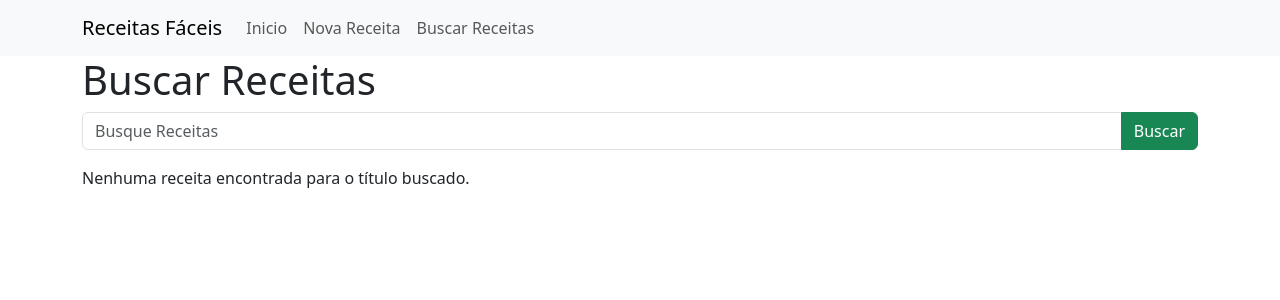
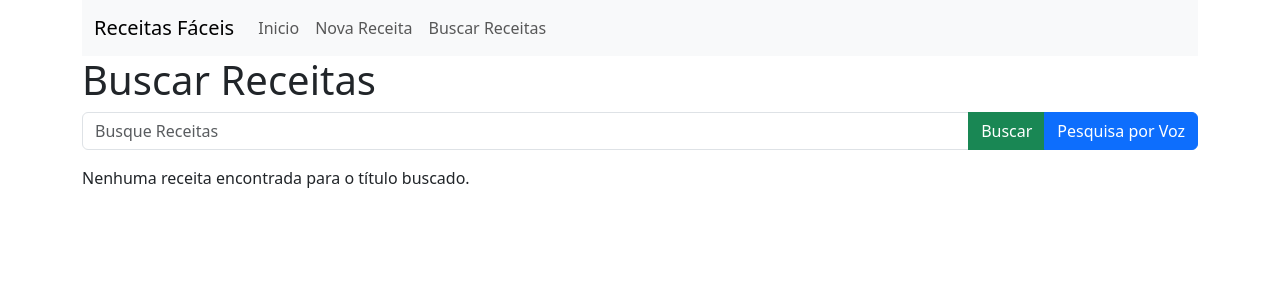
Before and after one commit to Theendringer/Receitas-F-ceis, a React (Create React App) app: page /buscarreceita in a window 1280 px wide. Shown: the top 300 px of the page. Built offline with nearby package versions, Linux system fonts and the light colour scheme.

Commit message:
Update buscarReceita.js

```diff
--- a/src/Componets/buscarReceita.js
+++ b/src/Componets/buscarReceita.js
@@ -1,4 +1,4 @@
-import React, { useState } from 'react';
+import React, { useState, useRef } from 'react';
 import Navbar from './navbar';
 import Button from 'react-bootstrap/Button';
 import Form from 'react-bootstrap/Form';
@@ -29,17 +29,46 @@ function buscarReceitasPorTitulo(tituloBuscado) {
 function BuscarReceitas() {
   const [resultadoBusca, setResultadoBusca] = useState([]);
   const [tituloBuscado, setTituloBuscado] = useState('');
+  const [textoReconhecido, setTextoReconhecido] = useState('');
+  const recognition = useRef(null);
 
   const handleBusca = () => {
     const resultado = buscarReceitasPorTitulo(tituloBuscado);
     setResultadoBusca(resultado);
   };
 
+  const handleVoiceSearch = () => {
+    if (!('webkitSpeechRecognition' in window)) {
+      alert('Seu navegador não suporta a API de reconhecimento de voz.');
+      return;
+    }
+
+    recognition.current = new window.webkitSpeechRecognition();
+    recognition.current.continuous = false;
+    recognition.current.interimResults = false;
+    recognition.current.lang = 'pt-BR';
+
+    recognition.current.onresult = (event) => {
+      const transcript = event.results[0][0].transcript;
+      setTextoReconhecido(transcript);
+      setTituloBuscado(transcript);
+      handleBusca(transcript); // Realiza a busca ao reconhecer o texto
+    };
+
+    recognition.current.onerror = (event) => {
+      console.error('Erro no reconhecimento de voz:', event.error);
+    };
+
+    recognition.current.onend = () => {
+      recognition.current.stop();
+    };
+
+    recognition.current.start();
+  };
+
   return (
-  <>
-    <Navbar />
     <div className="container">
-
+      <Navbar />
       <h1>Buscar Receitas</h1>
       <InputGroup className="mb-3">
         <Form.Control
@@ -52,6 +81,9 @@ function BuscarReceitas() {
         <Button variant="success" id="button-addon2" onClick={handleBusca}>
           Buscar
         </Button>
+        <Button variant="primary" onClick={handleVoiceSearch}>
+          Pesquisa por Voz
+        </Button>
       </InputGroup>
 
       {/* Exibir resultados da busca aqui */}
@@ -63,7 +95,7 @@ function BuscarReceitas() {
                 variant="top"
                 src={receita.imagem}
                 alt="Imagem da Receita"
-                 style={{ maxWidth: 'auto', height: 'auto' }}
+                style={{ maxWidth: 'auto', height: 'auto' }}
               />
               <Card.Body>
                 <Card.Title>{receita.titulo}</Card.Title>
@@ -81,7 +113,6 @@ function BuscarReceitas() {
                     Seu navegador não suporta o elemento de áudio.
                   </audio>
                   <h5>Modo de Preparo: {receita.modoPreparo}</h5>
-                  {/* Adicione outras informações da receita aqui */}
                 </Card.Text>
               </Card.Body>
             </Card>
@@ -91,7 +122,6 @@ function BuscarReceitas() {
         )}
       </div>
     </div>
-          </>
   );
 }
 
```
